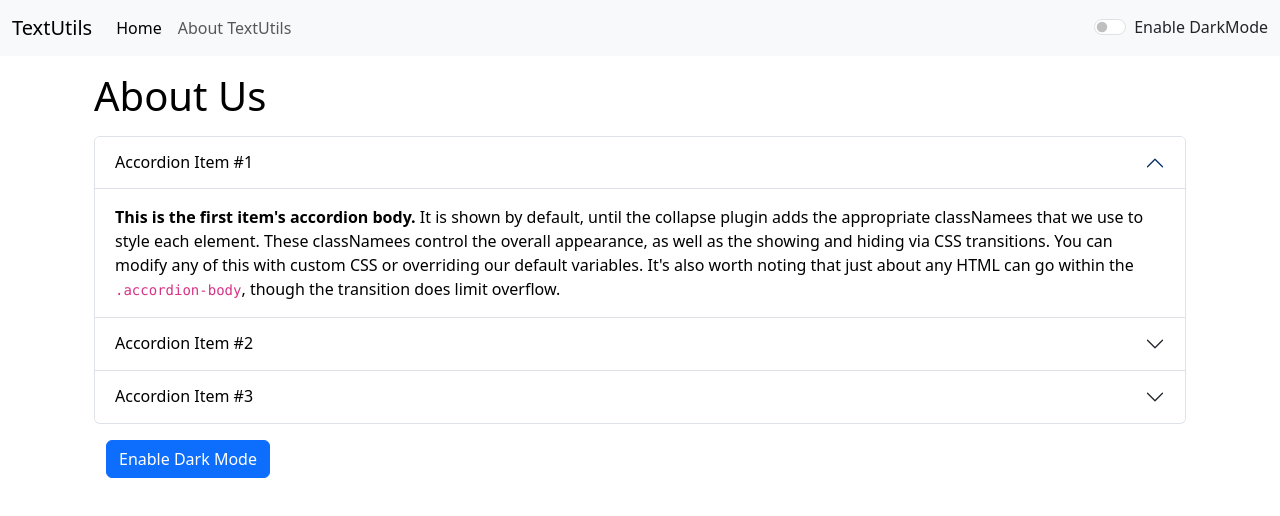
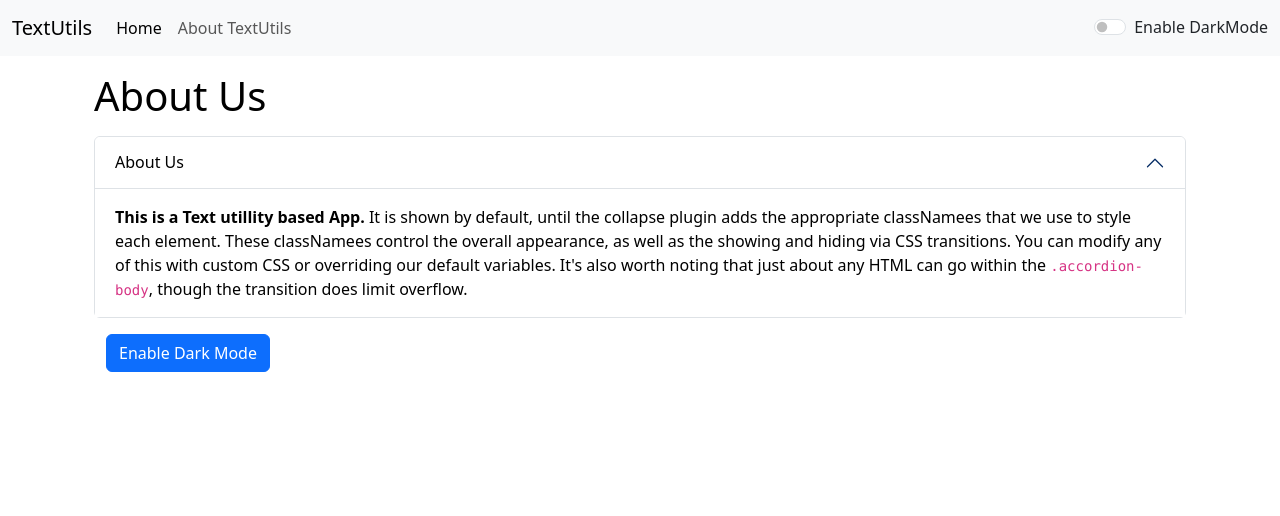
Before and after one commit to sayan706/TextUtils-React, a React (Create React App) app: page /about in a window 1280 px wide. Shown: the top 516 px of the page. Built offline with nearby package versions, Linux system fonts and the light colour scheme.

Commit message:
Update About.js

```diff
--- a/src/components/About.js
+++ b/src/components/About.js
@@ -38,36 +38,12 @@
               <div className="accordion-item">
                   <h2 className="accordion-header" id="headingOne">
                       <button className="accordion-button" style= {myStyle} type="button" data-bs-toggle="collapse" data-bs-target="#collapseOne" aria-expanded="true" aria-controls="collapseOne">
-                          Accordion Item #1
+                          About Us
                       </button>
                   </h2>
                   <div id="collapseOne" className="accordion-collapse collapse show" style= {myStyle} aria-labelledby="headingOne" data-bs-parent="#accordionExample">
                       <div className="accordion-body" style= {myStyle}>
-                          <strong>This is the first item's accordion body.</strong> It is shown by default, until the collapse plugin adds the appropriate classNamees that we use to style each element. These classNamees control the overall appearance, as well as the showing and hiding via CSS transitions. You can modify any of this with custom CSS or overriding our default variables. It's also worth noting that just about any HTML can go within the <code>.accordion-body</code>, though the transition does limit overflow.
-                      </div>
-                  </div>
-              </div>
-              <div className="accordion-item">
-                  <h2 className="accordion-header" id="headingTwo">
-                      <button className="accordion-button collapsed" style= {myStyle} type="button" data-bs-toggle="collapse" data-bs-target="#collapseTwo" aria-expanded="false" aria-controls="collapseTwo">
-                          Accordion Item #2
-                      </button>
-                  </h2>
-                  <div id="collapseTwo" className="accordion-collapse collapse" style= {myStyle} aria-labelledby="headingTwo" data-bs-parent="#accordionExample">
-                      <div className="accordion-body" style= {myStyle}>
-                          <strong>This is the second item's accordion body.</strong> It is hidden by default, until the collapse plugin adds the appropriate classNamees that we use to style each element. These classNamees control the overall appearance, as well as the showing and hiding via CSS transitions. You can modify any of this with custom CSS or overriding our default variables. It's also worth noting that just about any HTML can go within the <code>.accordion-body</code>, though the transition does limit overflow.
-                      </div>
-                  </div>
-              </div>
-              <div className="accordion-item">
-                  <h2 className="accordion-header" id="headingThree">
-                      <button className="accordion-button collapsed" style= {myStyle} type="button" data-bs-toggle="collapse" data-bs-target="#collapseThree" aria-expanded="false" aria-controls="collapseThree">
-                          Accordion Item #3
-                      </button>
-                  </h2>
-                  <div id="collapseThree" className="accordion-collapse collapse" style= {myStyle} aria-labelledby="headingThree" data-bs-parent="#accordionExample">
-                      <div className="accordion-body" style= {myStyle}>
-                          <strong>This is the third item's accordion body.</strong> It is hidden by default, until the collapse plugin adds the appropriate classNamees that we use to style each element. These classNamees control the overall appearance, as well as the showing and hiding via CSS transitions. You can modify any of this with custom CSS or overriding our default variables. It's also worth noting that just about any HTML can go within the <code>.accordion-body</code>, though the transition does limit overflow.
+                          <strong>This is a Text utillity based App.</strong> It is shown by default, until the collapse plugin adds the appropriate classNamees that we use to style each element. These classNamees control the overall appearance, as well as the showing and hiding via CSS transitions. You can modify any of this with custom CSS or overriding our default variables. It's also worth noting that just about any HTML can go within the <code>.accordion-body</code>, though the transition does limit overflow.
                       </div>
                   </div>
               </div>
```
